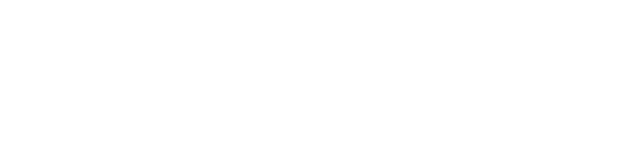
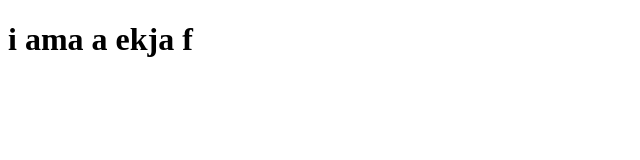
Before and after one commit to Rabbi-Hossain/BIKE-ZOON, a plain HTML site: page index.html in a window 1280 px wide. Shown: the whole page, without its empty margins (0-640 px from the left). Drawn offline with Linux system fonts and the light colour scheme.

```diff
--- a/index.html
+++ b/index.html
@@ -7,7 +7,7 @@
 </head>
 <body>
   <header>
-
+    <h1>i ama a ekja f</h1>
   </header>
   <main>
 
```
